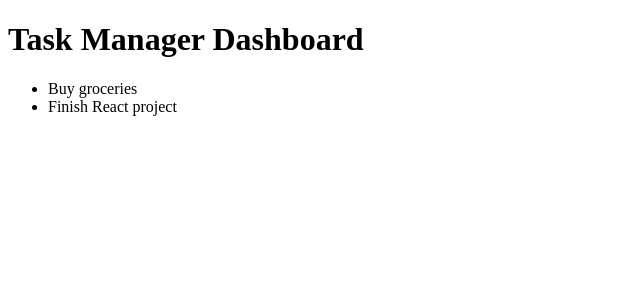
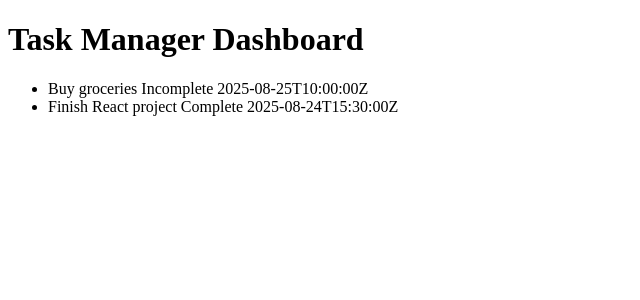
Before and after one commit to ChauNgo1106/task-manager-dashboard, a React (Create React App) app: page / in a window 1280 px wide. Shown: the top 300 px of the page, without its empty margins (0-640 px from the left). Built offline with nearby package versions, Linux system fonts and the light colour scheme.

Commit message:
View a list of tasks - show title, status, and creation date

```diff
--- a/src/components/TaskItem.jsx
+++ b/src/components/TaskItem.jsx
@@ -1,4 +1,10 @@
 function TaskItem({ task }) {
-  return <li>{task.title}</li>;
+  return (
+    <div>
+      <li>
+        {task.title} {task.status ? "Complete" : "Incomplete"} {task.createdAt}
+      </li>
+    </div>
+  );
 }
 export default TaskItem;
--- a/src/data/tasks.json
+++ b/src/data/tasks.json
@@ -2,13 +2,13 @@
   {
     "id": 1,
     "title": "Buy groceries",
-    "completed": false,
+    "status": false,
     "createdAt": "2025-08-25T10:00:00Z"
   },
   {
     "id": 2,
     "title": "Finish React project",
-    "completed": true,
+    "status": true,
     "createdAt": "2025-08-24T15:30:00Z"
   }
 ]
```
